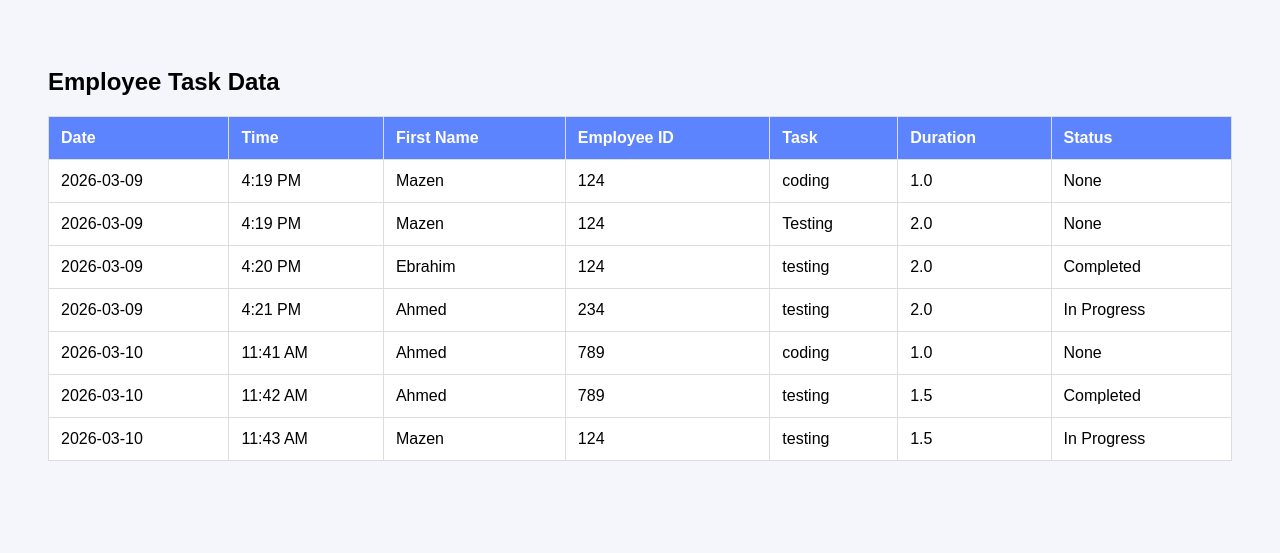
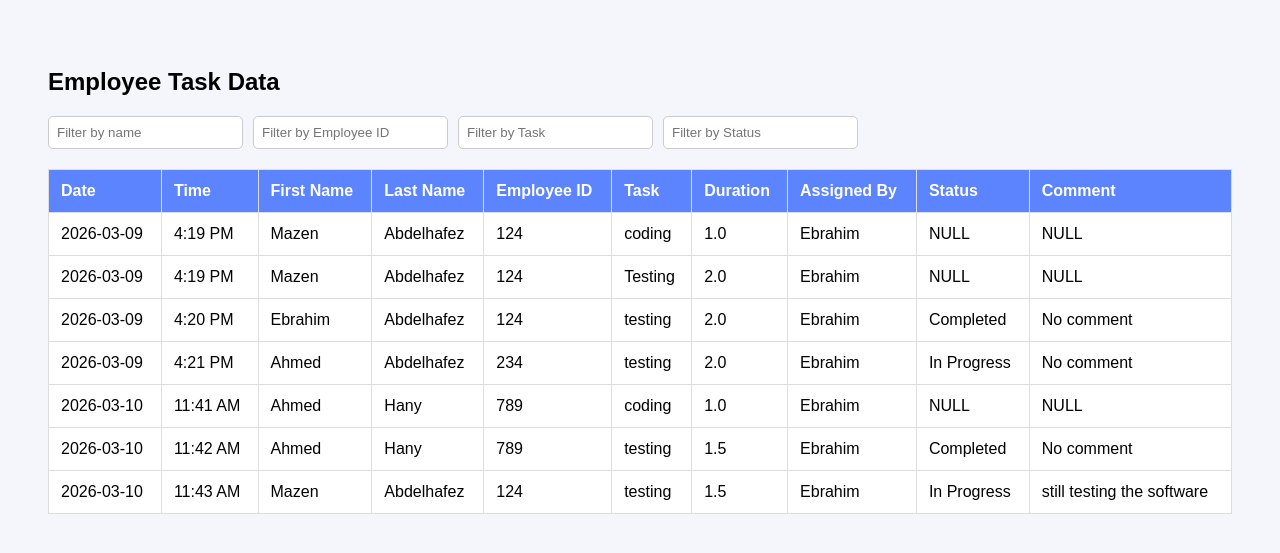
Before and after one commit to MaZo0n2002/Performance_Tracker, a Flask app: page /data in a window 1280 px wide. Shown: the top 553 px of the page. Run offline with Flask 3, Linux system fonts and the light colour scheme; data comes from the database, SQL or seed files in the repository; both versions use the stored data as it was after the commit.

Commit message:
latest update - task tracker

```diff
--- a/server.py
+++ b/server.py
@@ -6,7 +6,7 @@ app = Flask(__name__)
 CORS(app)
 
 
-# ---------- CREATE DATABASE + TABLE ----------
+# ---------- DATABASE ----------
 def init_db():
 
     conn = sqlite3.connect("database.db")
@@ -18,10 +18,14 @@ def init_db():
         date TEXT,
         time TEXT,
         first_name TEXT,
+        last_name TEXT,
         employee_id TEXT,
         task TEXT,
         duration REAL,
-        status TEXT
+        assigned_by TEXT,
+        status TEXT,
+        comment TEXT,
+        form_type TEXT
     )
     """)
 
@@ -32,7 +36,7 @@ def init_db():
 init_db()
 
 
-# ---------- SUBMIT DATA ----------
+# ---------- SUBMIT ----------
 @app.route("/submit", methods=["POST"])
 def submit():
 
@@ -41,7 +45,10 @@ def submit():
     date = data["date"]
     time = data["time"]
     first_name = data["firstName"]
+    last_name = data["lastName"]
     employee_id = data["employeeID"]
+    form_type = data["formType"]
+
     tasks = data["tasks"]
 
     conn = sqlite3.connect("database.db")
@@ -49,24 +56,37 @@ def submit():
 
     for task in tasks:
 
+        assigned_by = task["assignedBy"]
+        status = task["status"]
+        comment = task["comment"]
+
+        # If CheckIn → status/comment NULL
+        if form_type == "CheckIn":
+            status = None
+            comment = None
+
         cursor.execute("""
         INSERT INTO tasks
-        (date, time, first_name, employee_id, task, duration, status)
-        VALUES (?, ?, ?, ?, ?, ?, ?)
-        """, (
+        (date,time,first_name,last_name,employee_id,task,duration,assigned_by,status,comment,form_type)
+        VALUES (?,?,?,?,?,?,?,?,?,?,?)
+        """,(
             date,
             time,
             first_name,
+            last_name,
             employee_id,
             task["task"],
             task["duration"],
-            task["status"]
+            assigned_by,
+            status,
+            comment,
+            form_type
         ))
 
     conn.commit()
     conn.close()
 
-    return jsonify({"message": "Saved successfully"})
+    return jsonify({"message":"Saved successfully"})
 
 
 # ---------- VIEW DATA ----------
@@ -76,7 +96,22 @@ def view_data():
     conn = sqlite3.connect("database.db")
     cursor = conn.cursor()
 
-    cursor.execute("SELECT date, time, first_name, employee_id, task, duration, status FROM tasks")
+    cursor.execute("""
+    SELECT
+    date,
+    time,
+    first_name,
+    last_name,
+    employee_id,
+    task,
+    duration,
+    assigned_by,
+    status,
+    comment,
+    form_type
+    FROM tasks
+    """)
+
     rows = cursor.fetchall()
 
     conn.close()
@@ -84,6 +119,6 @@ def view_data():
     return render_template("view_data.html", rows=rows)
 
 
-# ---------- RUN SERVER ----------
+# ---------- RUN ----------
 if __name__ == "__main__":
     app.run(debug=True)
--- a/templates/view_data.html
+++ b/templates/view_data.html
@@ -9,6 +9,10 @@ body{
 font-family:Arial;
 padding:40px;
 background:#f4f6fb;
+}
+
+h2{
+margin-bottom:20px;
 }
 
 table{
@@ -28,6 +32,19 @@ background:#5D84FF;
 color:white;
 }
 
+.filters{
+margin-bottom:20px;
+display:flex;
+gap:10px;
+flex-wrap:wrap;
+}
+
+.filters input{
+padding:8px;
+border:1px solid #ccc;
+border-radius:5px;
+}
+
 </style>
 
 </head>
@@ -36,16 +53,28 @@ color:white;
 
 <h2>Employee Task Data</h2>
 
-<table>
+<div class="filters">
+
+<input type="text" id="filterName" placeholder="Filter by name">
+<input type="text" id="filterID" placeholder="Filter by Employee ID">
+<input type="text" id="filterTask" placeholder="Filter by Task">
+<input type="text" id="filterStatus" placeholder="Filter by Status">
+
+</div>
+
+<table id="taskTable">
 
 <tr>
 <th>Date</th>
 <th>Time</th>
 <th>First Name</th>
+<th>Last Name</th>
 <th>Employee ID</th>
 <th>Task</th>
 <th>Duration</th>
+<th>Assigned By</th>
 <th>Status</th>
+<th>Comment</th>
 </tr>
 
 {% for row in rows %}
@@ -58,11 +87,82 @@ color:white;
 <td>{{row[4]}}</td>
 <td>{{row[5]}}</td>
 <td>{{row[6]}}</td>
+
+<td>
+{% if row[7] %}
+{{row[7]}}
+{% else %}
+-
+{% endif %}
+</td>
+
+<td>
+{% if row[10] == "CheckIn" %}
+NULL
+{% else %}
+{{row[8]}}
+{% endif %}
+</td>
+
+<td>
+{% if row[10] == "CheckIn" %}
+NULL
+{% else %}
+{{row[9]}}
+{% endif %}
+</td>
+
 </tr>
 
 {% endfor %}
 
 </table>
 
+
+<script>
+
+const nameFilter = document.getElementById("filterName");
+const idFilter = document.getElementById("filterID");
+const taskFilter = document.getElementById("filterTask");
+const statusFilter = document.getElementById("filterStatus");
+
+const table = document.getElementById("taskTable");
+
+const rows = table.getElementsByTagName("tr");
+
+function filterTable(){
+
+for(let i=1;i<rows.length;i++){
+
+let name = rows[i].cells[2].textContent.toLowerCase();
+let lastname = rows[i].cells[3].textContent.toLowerCase();
+let id = rows[i].cells[4].textContent.toLowerCase();
+let task = rows[i].cells[5].textContent.toLowerCase();
+let status = rows[i].cells[8].textContent.toLowerCase();
+
+let nameInput = nameFilter.value.toLowerCase();
+let idInput = idFilter.value.toLowerCase();
+let taskInput = taskFilter.value.toLowerCase();
+let statusInput = statusFilter.value.toLowerCase();
+
+let match =
+(name.includes(nameInput) || lastname.includes(nameInput)) &&
+id.includes(idInput) &&
+task.includes(taskInput) &&
+status.includes(statusInput);
+
+rows[i].style.display = match ? "" : "none";
+
+}
+
+}
+
+nameFilter.addEventListener("keyup", filterTable);
+idFilter.addEventListener("keyup", filterTable);
+taskFilter.addEventListener("keyup", filterTable);
+statusFilter.addEventListener("keyup", filterTable);
+
+</script>
+
 </body>
 </html>
```
Also changed, not shown: static/check-in.css (+31 -0 lines), static/check-in.html (+43 -9 lines), static/checkin.js (+63 -56 lines), database.db.
